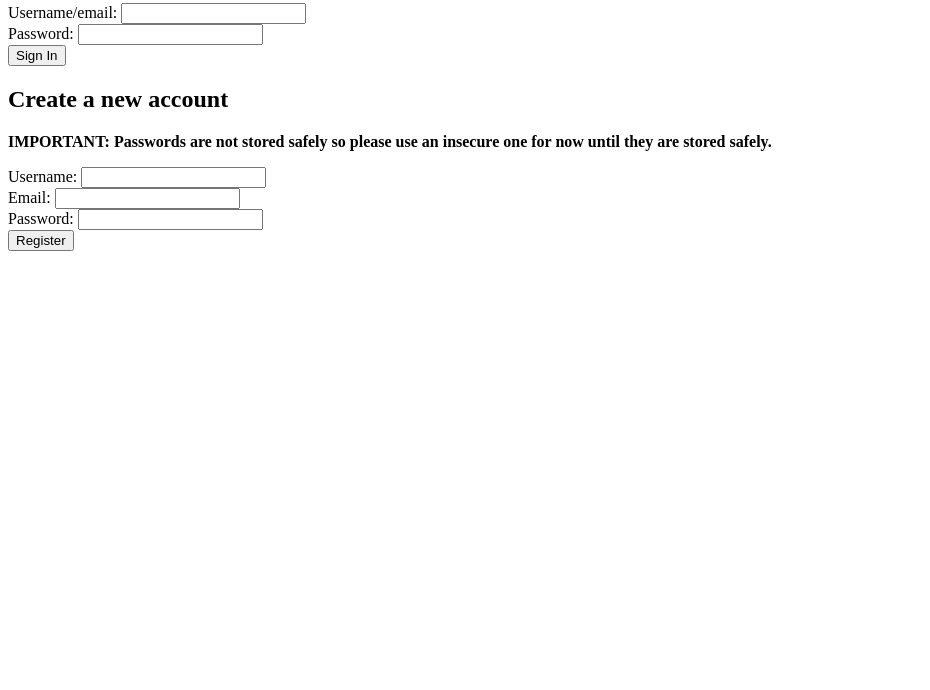
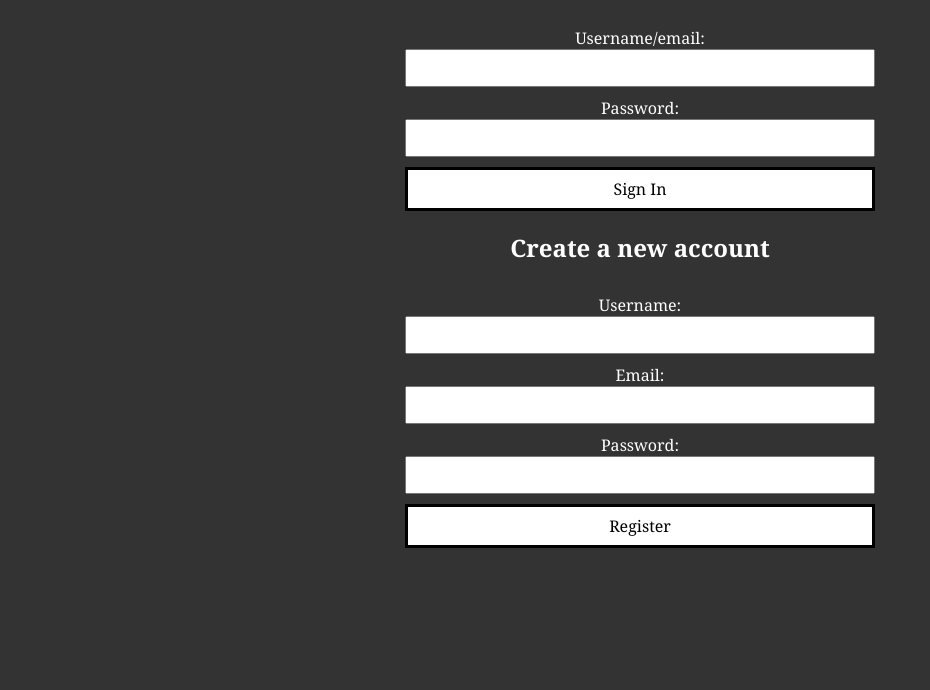
Before and after one commit to FilipNest/filter, a website: page login.html in a window 1280 px wide. Shown: the part 110-800 px from the top of the page, without its empty margins (0-930 px from the left). Drawn offline with Linux system fonts and the light colour scheme.

Commit message:
Login page improvements

```diff
--- a/login.html
+++ b/login.html
@@ -1,7 +1,46 @@
+<html>
+
+<meta name="viewport" content="width=device-width, initial-scale=1">
+
+<head>
+
+  <link rel="stylesheet" href="/style.css" />
+
+</head>
+
+<body>
+
+  <style>
+    body {
+      text-align: center;
+      padding: 10px;
+    }
+
+    label {
+      display: block;
+      padding-top: 10px;
+    }
+
+    h1,
+    h2,
+    label {
+      color: white;
+      font-family: "georgia"
+    }
+
+    input[type=submit] {
+      font-family: "georgia";
+      color: black;
+      background-color: white;
+      border: solid black;
+      margin-top: 10px;
+    }
+
+  </style>
+
   <h1>Sign in/register</h1>
 
   <h2>Sign in</h2>
-
 
   <form action="/meta/login" method="post">
     <div>
@@ -18,8 +57,6 @@
   </form>
 
   <h2>Create a new account</h2>
-
-<p><b>IMPORTANT: Passwords are not stored safely so please use an insecure one for now until they are stored safely.</b></p>
 
   <form action="/meta/newUser" method="post">
     <div>
@@ -38,3 +75,7 @@
       <input type="submit" value="Register" />
     </div>
   </form>
+
+  </body>
+
+</html>
```
Lines whose indentation alone changed are shown as unchanged.
